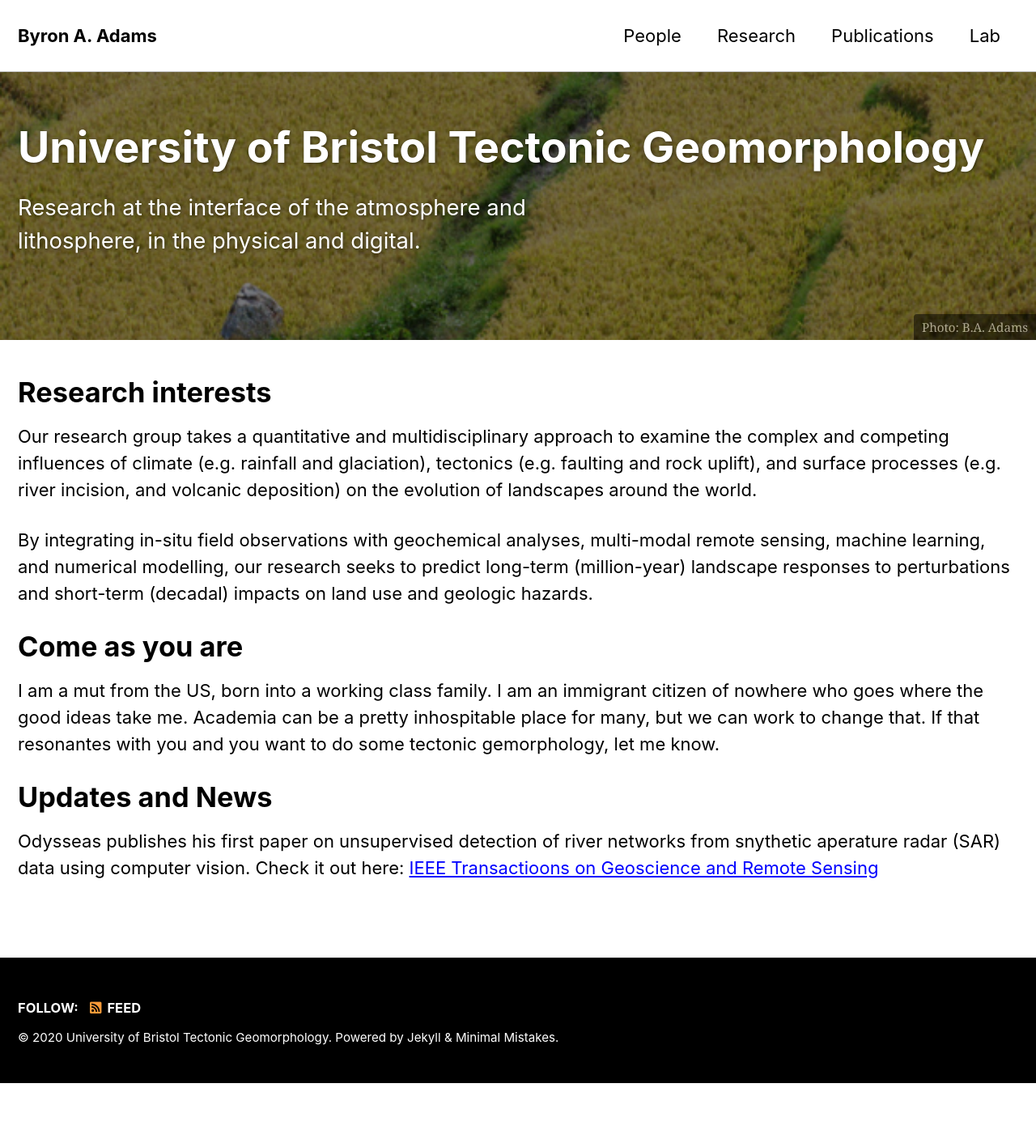
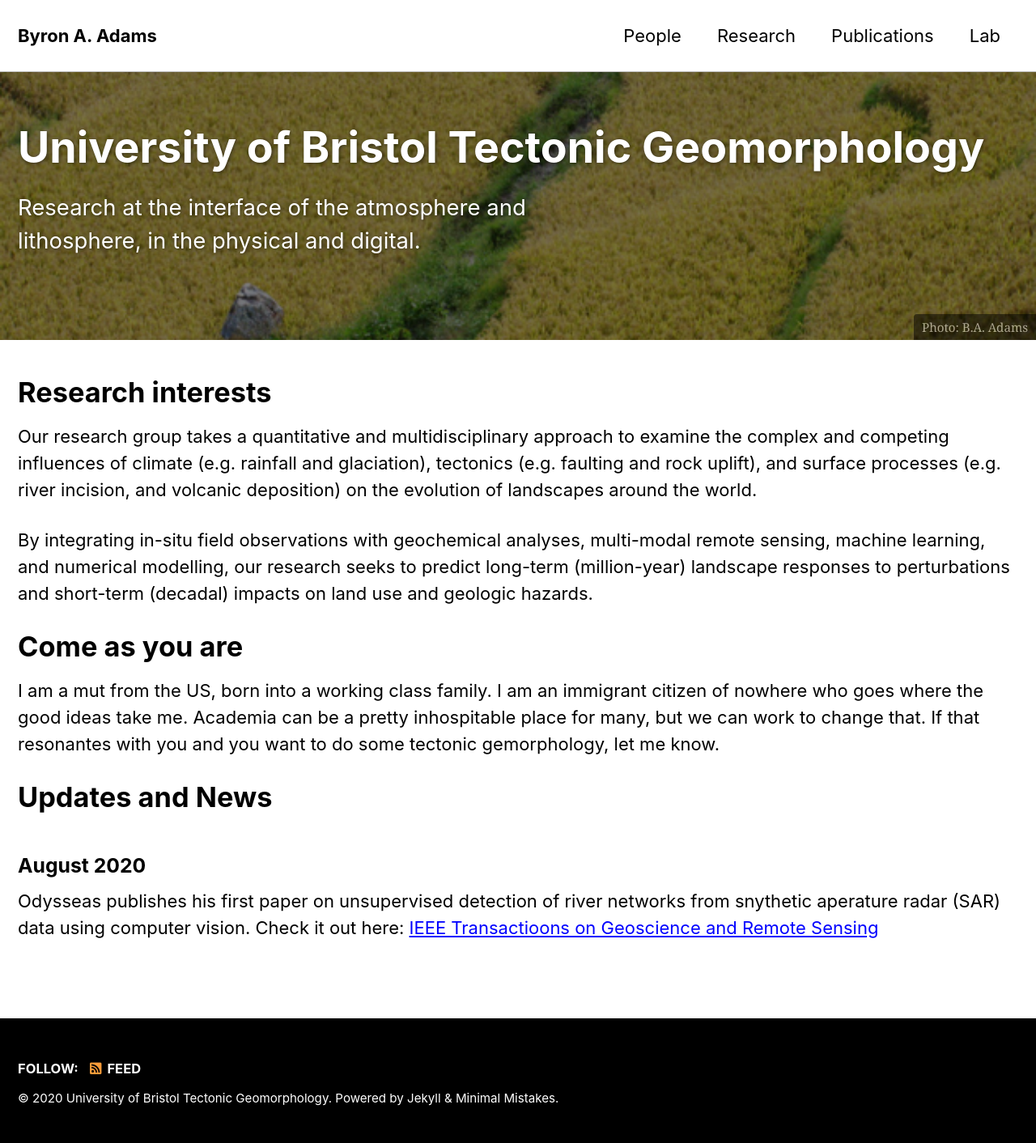
Before and after one commit to baadams/baadams.github.io, a Jekyll site: the page built from _pages/index.md, in a window 1280 px wide. Shown: the whole page at 81% size. Built offline with Jekyll 4.4.1, drawn with Linux system fonts in a browser that asks for light colours; cached includes are drawn as plain includes; before the commit the page ends 1338 px from its top, so only the background shows below that.

Commit message:
Update index.md

```diff
--- a/_pages/index.md
+++ b/_pages/index.md
@@ -26,5 +26,5 @@
 I am a mut from the US, born into a working class family. I am an immigrant citizen of nowhere who goes where the good ideas take me. Academia can be a pretty inhospitable place for many, but we can work to change that. If that resonantes with you and you want to do some tectonic gemorphology, let me know.
 
 # Updates and News
-
-Odysseas publishes his first paper on unsupervised detection of river networks from snythetic aperature radar (SAR) data using computer vision. Check it out here: [IEEE Transactioons on Geoscience and Remote Sensing](http://github.com)
+### August 2020
+Odysseas publishes his first paper on unsupervised detection of river networks from snythetic aperature radar (SAR) data using computer vision. Check it out here: [IEEE Transactioons on Geoscience and Remote Sensing](https://bit.ly/30MT145)
```
